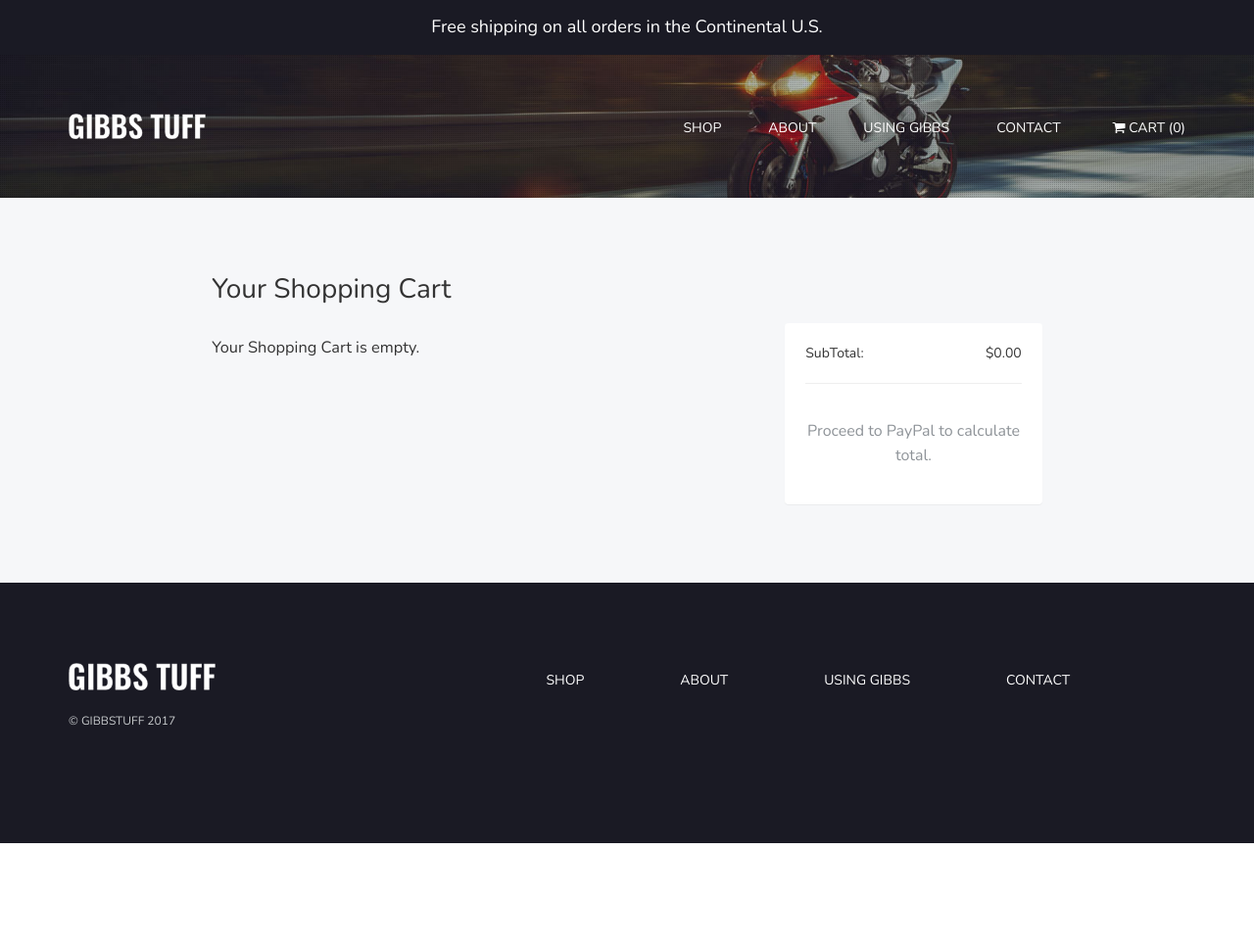
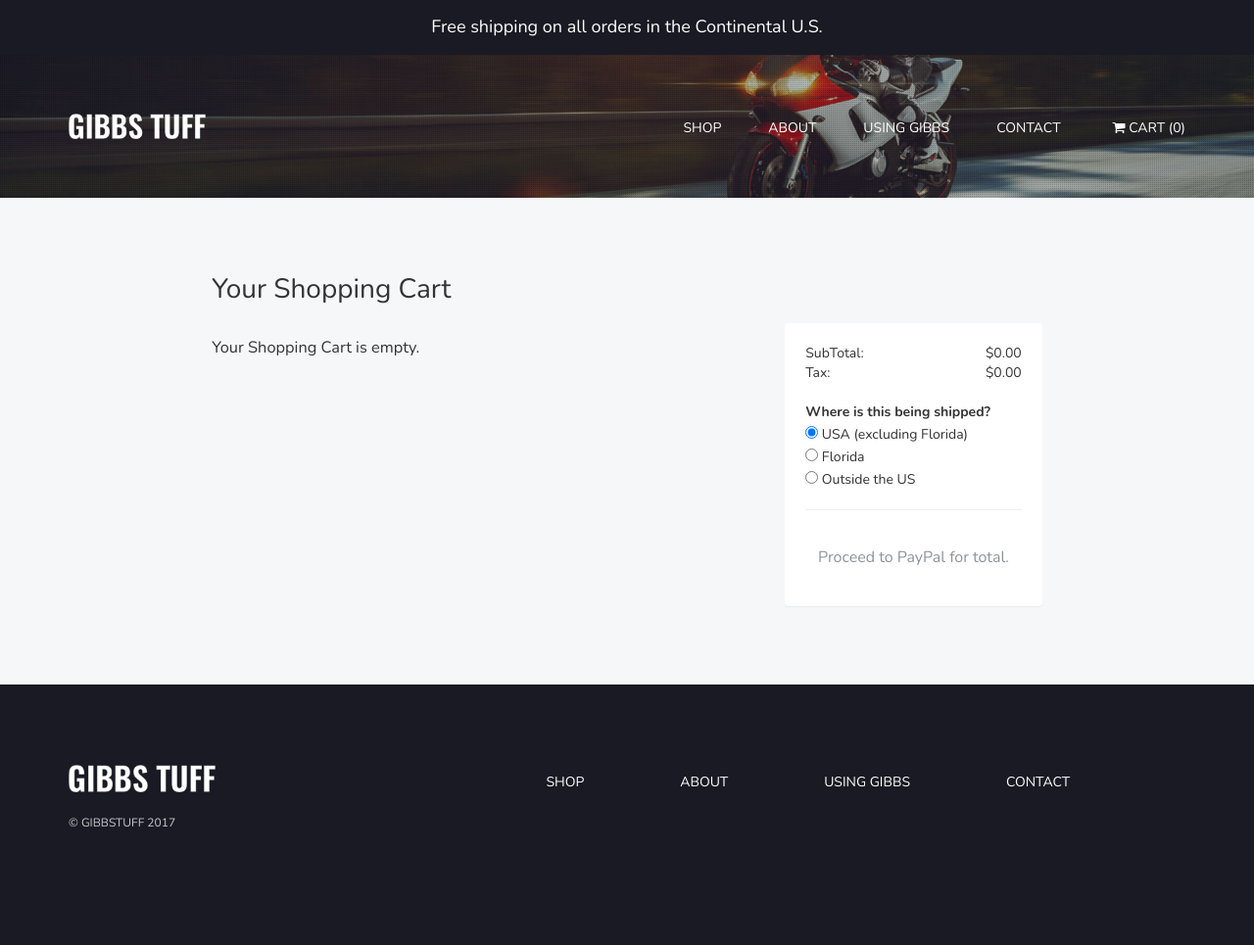
Before and after one commit to gibbstuff/gibbstuff.github.io, a Jekyll site: the page built from cart/index.html, in a window 1280 px wide. Shown: the whole page at 98% size. Built offline with Jekyll 4.4.1, drawn with Linux system fonts in a browser that asks for light colours; nearby versions of some CDN libraries; before the commit the page ends 900 px from its top, so only the background shows below that.

Commit message:
Collect tax only for florida

```diff
--- a/_includes/scripts.html
+++ b/_includes/scripts.html
@@ -49,6 +49,7 @@
 			type: "PayPal" ,
 			email: "gibbstuffinc@gmail.com"
     },
+    taxRate: 0.00,
     currency: "USD",
     language: "english-us",
     cartColumns: [
@@ -86,10 +87,14 @@
     ]
   });
 
+  //* Refresh cart once simpleCart is ready to listen.
+simpleCart.ready(function() {
+
+});
+
   /* if the cart is empty */
   simpleCart.bind('update', function () {
       if (simpleCart.quantity() <= 0) {
-        //alert(simpleCart.quantity())
           $(".simpleCart_items").hide();
           $("#emptyCartDisplay").show();
           $(".simpleCart_checkout").hide();
@@ -100,4 +105,24 @@
           $(".simpleCart_checkout").show();
       }
   });
+
+
+  $("#shippingLocation").on("change", function(){
+
+    var shippingLocation;
+    shippingLocation = $('#shippingLocation input:checked').val();
+
+    if (shippingLocation === 'florida') {
+      simpleCart({
+        taxRate: 0.07
+      });
+    } else {
+      simpleCart({
+        taxRate: 0.00
+      });
+    }
+
+    return $('.simpleCart_tax').html('$' + parseFloat(simpleCart.taxRate() * simpleCart.total()).toFixed(2));
+
+  });
 </script>
--- a/cart/index.html
+++ b/cart/index.html
@@ -25,8 +25,18 @@
           <div class="col-md-4">
             <div class="panel panel-padding panel-border">
               <div class="row">
-                <div class="col-sm-6">SubTotal:</div>
-                <div class="col-sm-6 text-right"><span id="simpleCart_total" class="simpleCart_total"></span></div>
+                <div class="col-sm-8">SubTotal:</div>
+                <div class="col-sm-4 text-right"><span id="simpleCart_total" class="simpleCart_total"></span></div>
+                <div class="col-sm-8">Tax: </div>
+                <div class="col-sm-4 text-right"><span class="simpleCart_tax"></span></div>
+
+                <div class="col-sm-12" id="shippingLocation">
+                  <br/>
+                  <strong>Where is this being shipped?</strong><br>
+                  <input type="radio" name="shippingLocation" value="usa" checked="checked"> USA (excluding Florida)<br />
+                  <input type="radio" name="shippingLocation" value="florida"> Florida<br />
+                  <input type="radio" name="shippingLocation" value="world"> Outside the US<br />
+                </div>
               </div>
 
               <hr>
@@ -34,7 +44,7 @@
               <div class="row">
                 <div class="col-sm-12 text-center">
                   <p>
-                    Proceed to PayPal to calculate total.
+                    Proceed to PayPal for total.
                   </p>
                 </div>
               </div>
```
Lines whose indentation alone changed are shown as unchanged.
